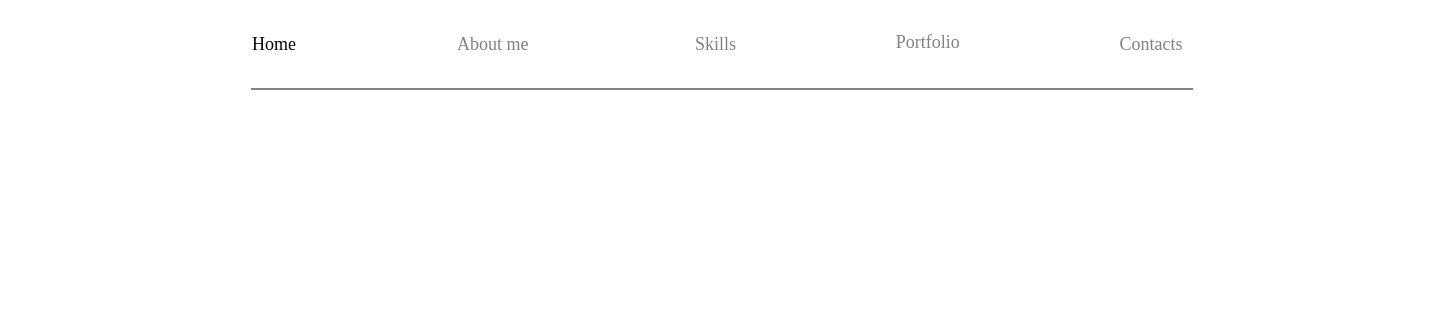
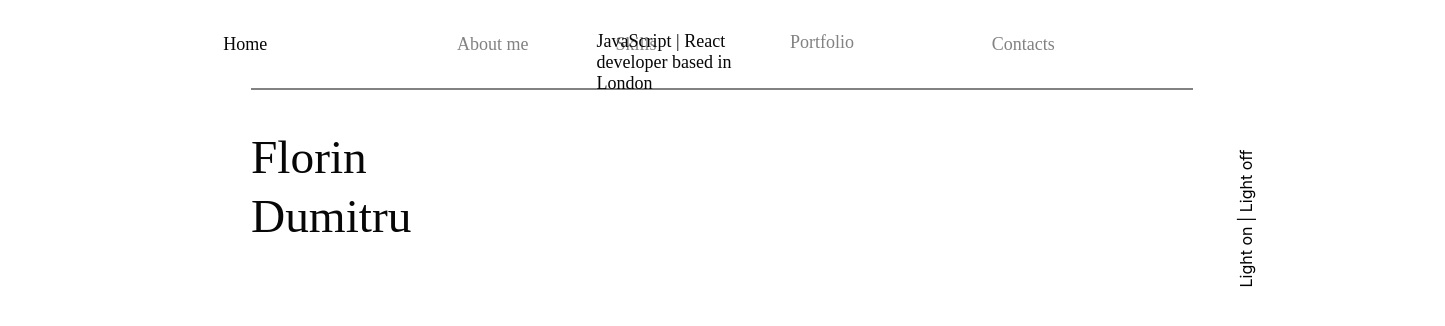
Before and after one commit to DTFsquad/Portfolio, a React (Create React App) app: page / in a window 1280 px wide. Shown: the top 326 px of the page, 1445 px wide, since content can reach past the window. Built offline with nearby package versions, Linux system fonts and the light colour scheme.

Commit message:
Home page creation

```diff
--- a/src/App.css
+++ b/src/App.css
@@ -1,18 +1,6 @@
 .Frame {
   position: relative;
-  width: 1445px;
-  height: 4759px;
+  width: 100vw;
+  height: 100vh;
   background-color: white;
 }
-
-.Florin {
-  position: absolute;
-  left: 251.04px;
-  right: 1394.45px;
-  top: 128.13px;
-  bottom: 4512.7px;
-  font-family: Gilroy-Bold;
-  font-size: 47.3392px;
-  line-height: 59px;
-  color: #070707;
-}
--- a/src/App.js
+++ b/src/App.js
@@ -3,6 +3,7 @@ import './App.css';
 // import Navigation from './Navigation/Navigation';
 import NavBar from './NavBar/NavBar';
 import LineUnderNavigation from './LineUnderNavigation/LineUnderNavigation';
+import HomePage from './HomePage/HomePage';
 
 
 export default class extends React.Component {
@@ -11,8 +12,8 @@ export default class extends React.Component {
       <div className='Frame'>
           <NavBar />
           <LineUnderNavigation />
+          <HomePage />
       </div>
-
     );
   }
 }
--- /dev/null
+++ b/src/HomePage/HomePage.css
@@ -0,0 +1,57 @@
+.HomePage {
+    display: flex;
+    flex: 1;
+    height: 20px;
+  }
+
+  .Description {
+      height: 20px;
+  }
+
+  .Name {
+    position: absolute;
+    left: 251.04px;
+    right: 1394.45px;
+    top: 128.13px;
+    bottom: 4512.7px;
+    font-family: Gilroy-Bold;
+    font-size: 47.3392px;
+    line-height: 59px;
+    color: #070707;
+  }
+
+  .Role {
+    position: absolute;
+    left: 46.61%;
+    right: 40.21%;
+    top: 3.85%;
+    bottom: 95.23%;
+    font-family: Gilroy-Bold;
+    font-weight: 300;
+    font-size: 18px;
+    line-height: 21px;
+    color: #070707;
+  }
+
+  .ToogleContainer {
+    position: absolute;
+    width: 150px;
+    height: 27px;
+    left: 1174px;
+    top: 199px;
+    transform: rotate(-90deg);
+  }
+
+  .ToogleText {
+    position: absolute;
+    left: 5.35%;
+    right: -84.76%;
+    top: 502.15%;
+    bottom: -519.47%;
+    font-family: Gilroy-Bold;
+    font-style: normal;
+    font-weight: bold;
+    font-size: 18px;
+    line-height: 32px;
+    color: #828282;
+  }
--- /dev/null
+++ b/src/HomePage/HomePage.js
@@ -0,0 +1,21 @@
+import React from 'react';
+import './HomePage.css';
+
+export default function HomePage() {
+    return(
+        <div className='HomePage'>
+        <div className='Description'>
+          <div className='Name'>Florin Dumitru</div>
+          <div className='Role'>
+            JavaScript | React developer
+            based in London
+          </div>
+          <div className='ToogleContainer'>
+            <div className='ToggleText'>
+            Light on | Light off
+            </div>
+          </div>
+        </div>
+      </div>
+    );
+}
--- a/src/NavBar/NavBar.css
+++ b/src/NavBar/NavBar.css
@@ -4,6 +4,9 @@
     display: flex;
   }
 
+.NavBarLabel {
+  height: 150px;
+}
   .Home {
     position: absolute;
     left: 17.44%;
--- a/src/NavBar/NavBar.js
+++ b/src/NavBar/NavBar.js
@@ -5,11 +5,13 @@ export default function NavBar() {
     return(
 
         <div className='NavBar'>
-            <div className='Home'>Home</div>
-            <div className='AboutMe'>About me</div>
-            <div className='Skills'>Skills</div>
-            <div className='Portfolio'>Portfolio</div>
-            <div className='Contacts'>Contacts</div>
+            <div className='NavBarLabel'>
+                <div className='Home'>Home</div>
+                <div className='AboutMe'>About me</div>
+                <div className='Skills'>Skills</div>
+                <div className='Portfolio'>Portfolio</div>
+                <div className='Contacts'>Contacts</div>
+            </div>
         </div>
     );
 }
```
Also changed, not shown: src/Navigation(JustExample)/Navigation(JustExample).css (renamed from src/Navigation/Navigation.css), src/Navigation(JustExample)/Navigation(JustExample).js (renamed from src/Navigation/Navigation.js).
